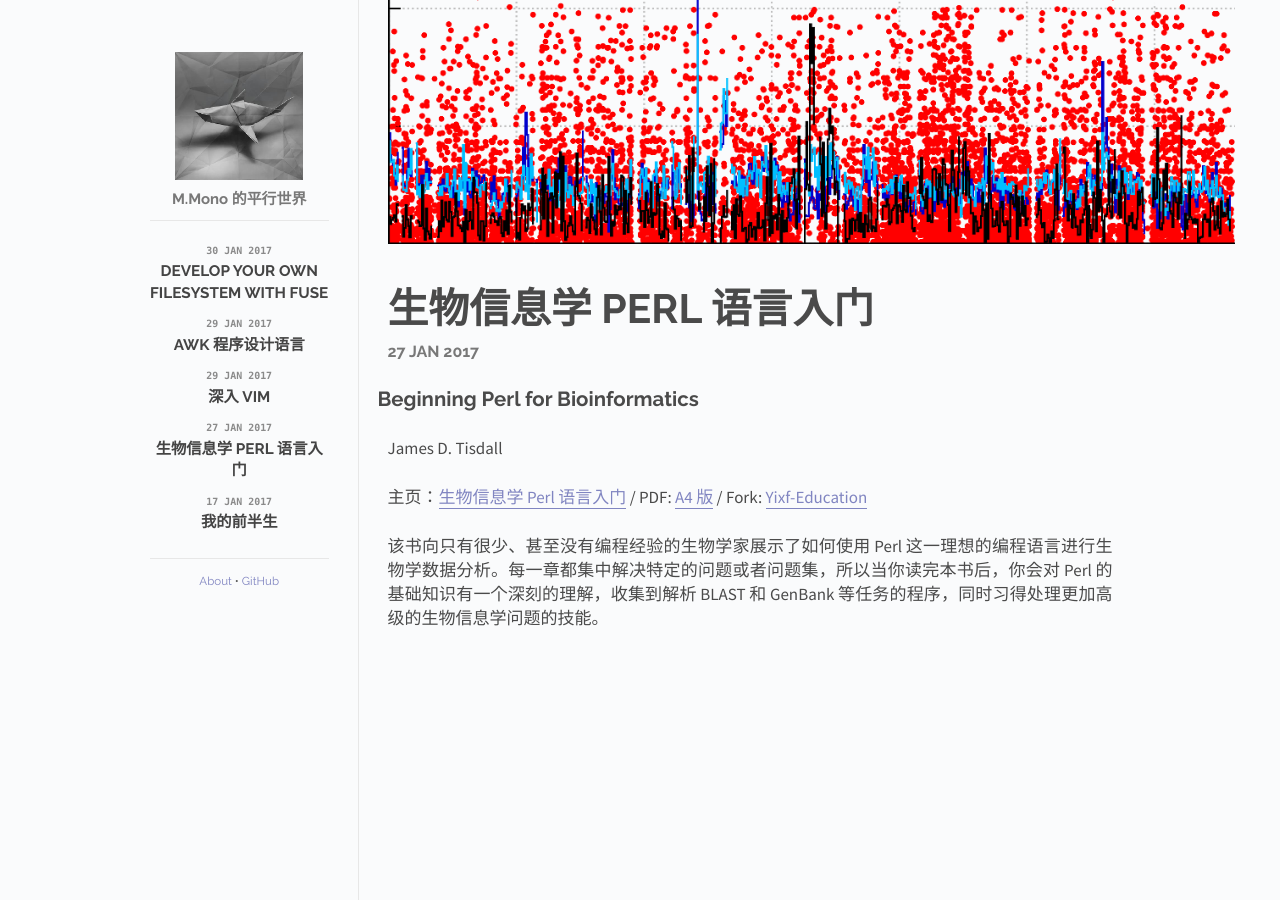
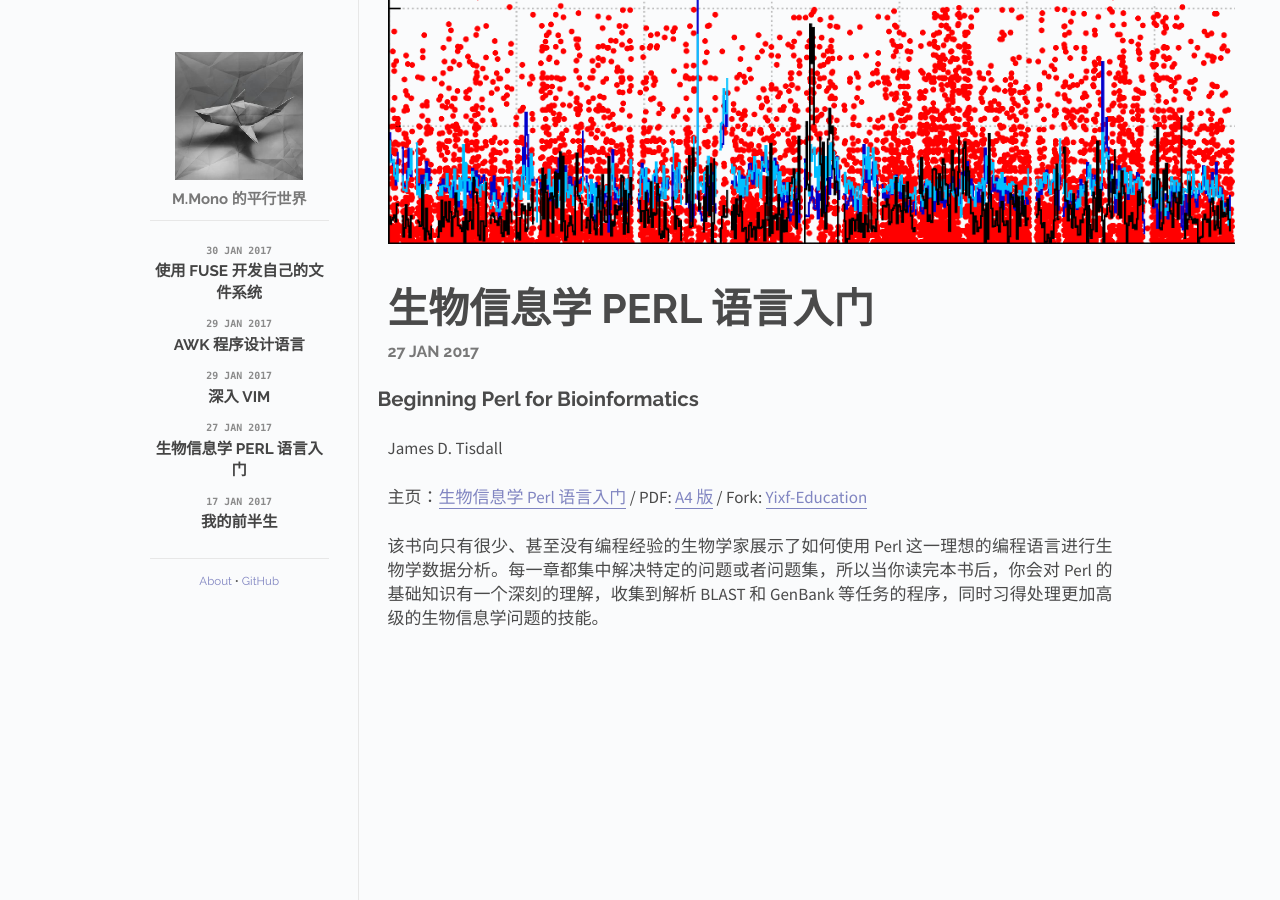
Before and after one commit to M-Mono/m-mono.github.io, a Jekyll site: the page built from _posts/2016-11-26-Beginning-Perl-for-Bioinformatics.md, in a window 1280 px wide. Built offline with Jekyll 4.4.1, drawn with Linux system fonts in a browser that asks for light colours; Markdown is read by kramdown in place of the engine named in the settings.

Commit message:
修正使用 FUSE 开发自己的文件系统错误

```diff
--- a/_posts/2017-01-30-Develop-your-own-filesystem-with-FUSE.md
+++ b/_posts/2017-01-30-Develop-your-own-filesystem-with-FUSE.md
@@ -1,3 +1,4 @@
+---
 layout: post
 title: 使用 FUSE 开发自己的文件系统
 cover: cover_Develop-your-own-filesystem-with-FUSE.jpg
@@ -6,7 +7,9 @@
 ---
 ## 使用 FUSE 开发自己的文件系统
 
----
+主页：[使用 FUSE 开发自己的文件系统](https://github.com/M-Mono/UserSpace-FileSystem-Based-on-FUSE) / PDF: [A4 版](https://github.com/M-Mono/UserSpace-FileSystem-Based-on-FUSE/raw/master/使用%20FUSE%20开发自己的文件系统(A4).pdf) / Fork: [wuzhouhui](https://github.com/wuzhouhui/fs_on_fuse)
+
+
 使用用户空间的文件系统（FUSE），您无需理解文件系统的内幕，也不用学习内核模块编程的知识，就可以开发用户空间的文件系统框架。本文是一篇简单的逐步介绍的指南，内容包括安装、定制和启用 FUSE 和 AFS，这样您就可以在 Linux® 的用户空间中创建自己的功能完备的文件系统了。
 
 使用 FUSE 您可以开发功能完备的文件系统：其具有简单的 API 库，可以被非特权用户访问，并可以安全的实施。更重要的是，FUSE 以往的表现充分证明了其稳定性。
```
